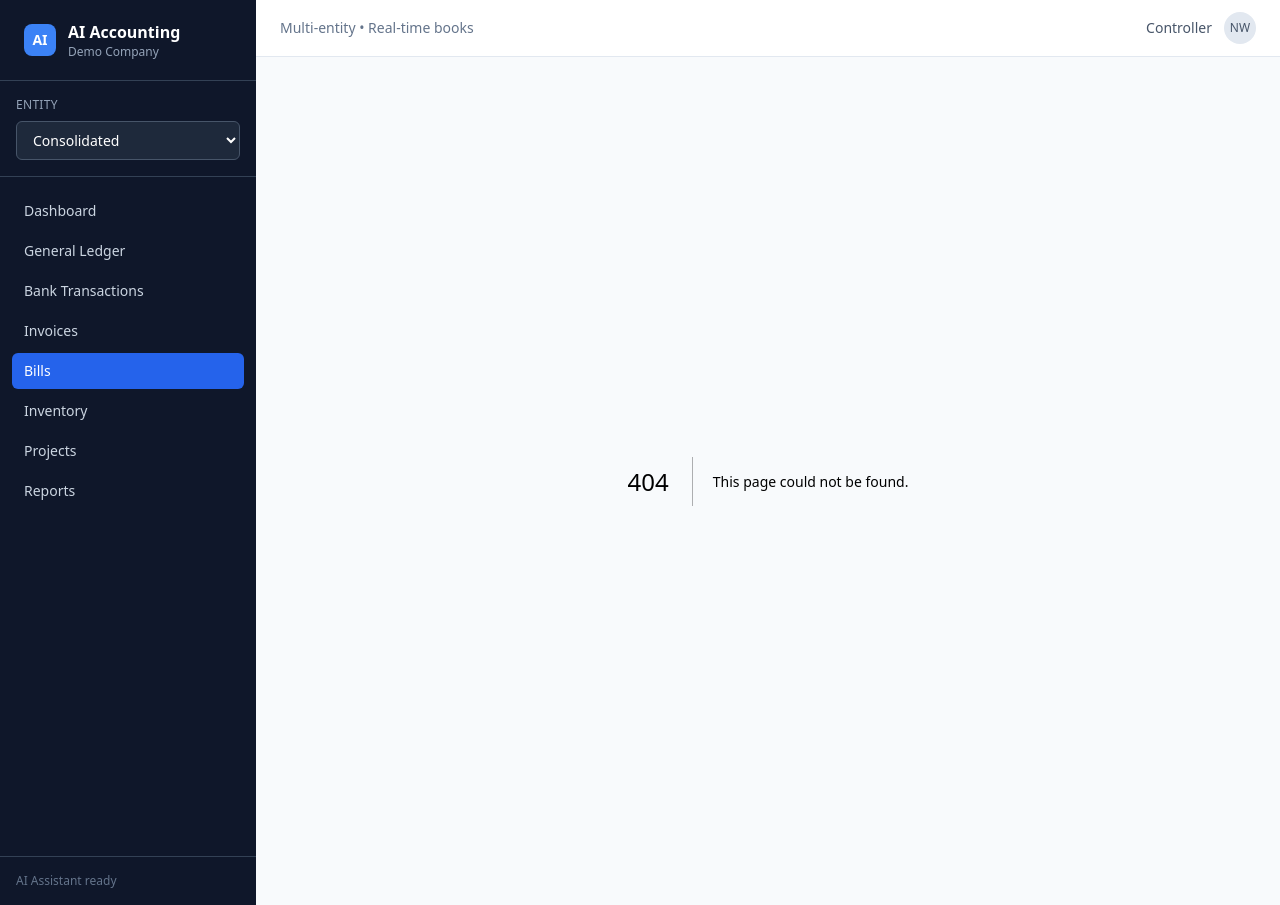
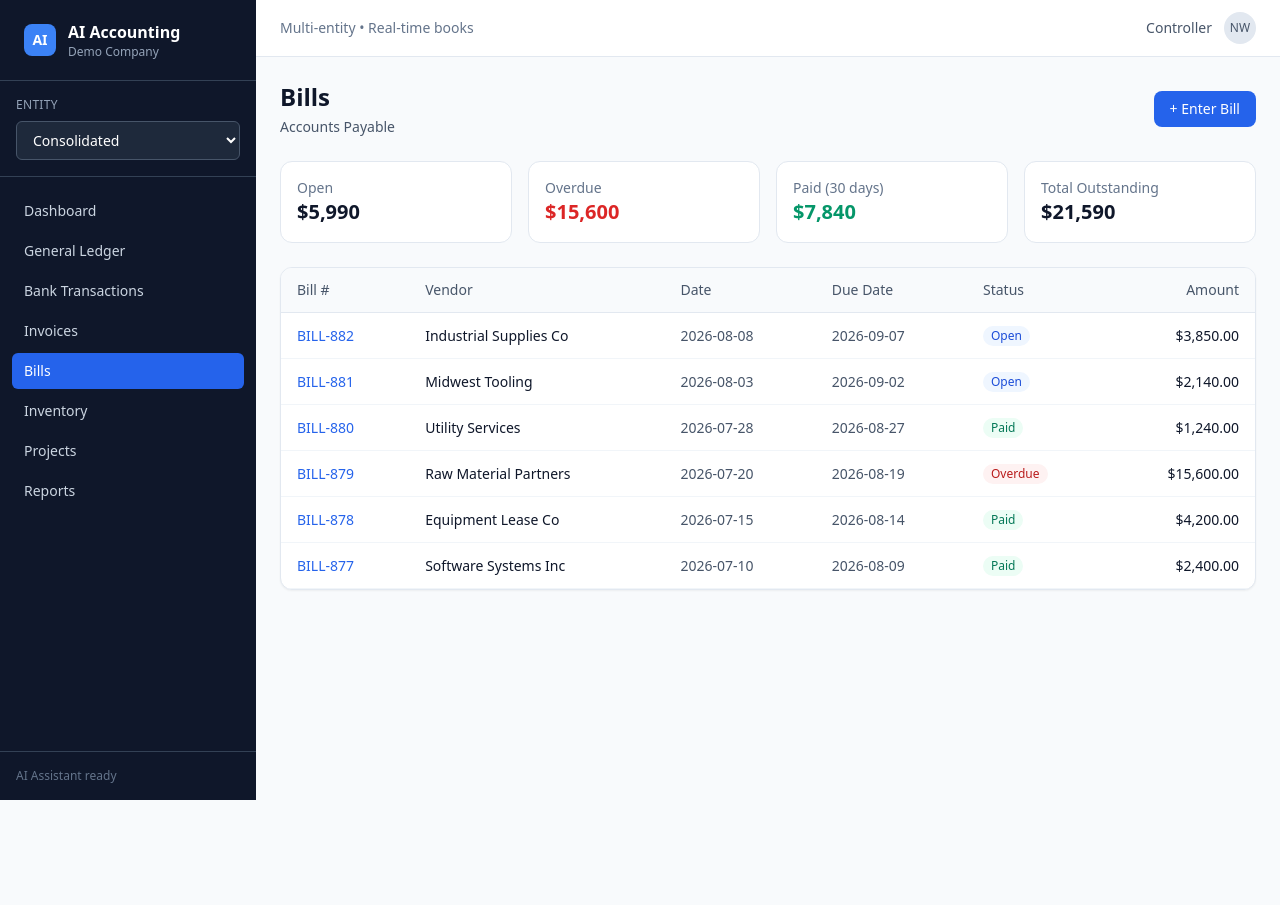
Before and after one commit to Walkachamen/ai-accounting, a Next.js app: page /bills in a window 1280 px wide. Before the commit this address had no page. After the commit the page ends 800 px from the top, so only its background shows below. Built offline with nearby package versions, Linux system fonts and the light colour scheme.

Commit message:
Create page.tsx

```diff
--- /dev/null
+++ b/src/app/bills/page.tsx
@@ -0,0 +1,80 @@
+export default function BillsPage() {
+  const bills = [
+    { number: "BILL-882", vendor: "Industrial Supplies Co", date: "2026-08-08", due: "2026-09-07", amount: 3850.00, status: "Open" },
+    { number: "BILL-881", vendor: "Midwest Tooling", date: "2026-08-03", due: "2026-09-02", amount: 2140.00, status: "Open" },
+    { number: "BILL-880", vendor: "Utility Services", date: "2026-07-28", due: "2026-08-27", amount: 1240.00, status: "Paid" },
+    { number: "BILL-879", vendor: "Raw Material Partners", date: "2026-07-20", due: "2026-08-19", amount: 15600.00, status: "Overdue" },
+    { number: "BILL-878", vendor: "Equipment Lease Co", date: "2026-07-15", due: "2026-08-14", amount: 4200.00, status: "Paid" },
+    { number: "BILL-877", vendor: "Software Systems Inc", date: "2026-07-10", due: "2026-08-09", amount: 2400.00, status: "Paid" },
+  ];
+
+  return (
+    <div>
+      <div className="flex items-center justify-between mb-6">
+        <div>
+          <h1 className="text-2xl font-bold text-slate-900">Bills</h1>
+          <p className="text-slate-600 text-sm mt-1">Accounts Payable</p>
+        </div>
+        <button className="bg-blue-600 text-white px-4 py-2 rounded-lg text-sm font-medium hover:bg-blue-700">
+          + Enter Bill
+        </button>
+      </div>
+
+      <div className="grid grid-cols-1 md:grid-cols-4 gap-4 mb-6">
+        <div className="bg-white rounded-xl border border-slate-200 p-4">
+          <div className="text-sm text-slate-500">Open</div>
+          <div className="text-xl font-bold text-slate-900">$5,990</div>
+        </div>
+        <div className="bg-white rounded-xl border border-slate-200 p-4">
+          <div className="text-sm text-slate-500">Overdue</div>
+          <div className="text-xl font-bold text-red-600">$15,600</div>
+        </div>
+        <div className="bg-white rounded-xl border border-slate-200 p-4">
+          <div className="text-sm text-slate-500">Paid (30 days)</div>
+          <div className="text-xl font-bold text-emerald-600">$7,840</div>
+        </div>
+        <div className="bg-white rounded-xl border border-slate-200 p-4">
+          <div className="text-sm text-slate-500">Total Outstanding</div>
+          <div className="text-xl font-bold text-slate-900">$21,590</div>
+        </div>
+      </div>
+
+      <div className="bg-white rounded-xl border border-slate-200 shadow-sm overflow-hidden">
+        <table className="w-full text-sm">
+          <thead className="bg-slate-50 border-b border-slate-200">
+            <tr>
+              <th className="text-left px-4 py-3 font-medium text-slate-600">Bill #</th>
+              <th className="text-left px-4 py-3 font-medium text-slate-600">Vendor</th>
+              <th className="text-left px-4 py-3 font-medium text-slate-600">Date</th>
+              <th className="text-left px-4 py-3 font-medium text-slate-600">Due Date</th>
+              <th className="text-left px-4 py-3 font-medium text-slate-600">Status</th>
+              <th className="text-right px-4 py-3 font-medium text-slate-600">Amount</th>
+            </tr>
+          </thead>
+          <tbody>
+            {bills.map((bill) => (
+              <tr key={bill.number} className="border-b border-slate-100 hover:bg-slate-50">
+                <td className="px-4 py-3 font-medium text-blue-600">{bill.number}</td>
+                <td className="px-4 py-3 text-slate-900">{bill.vendor}</td>
+                <td className="px-4 py-3 text-slate-600">{bill.date}</td>
+                <td className="px-4 py-3 text-slate-600">{bill.due}</td>
+                <td className="px-4 py-3">
+                  <span className={`inline-flex px-2 py-0.5 rounded-full text-xs font-medium ${
+                    bill.status === "Paid" ? "bg-emerald-50 text-emerald-700" :
+                    bill.status === "Overdue" ? "bg-red-50 text-red-700" :
+                    "bg-blue-50 text-blue-700"
+                  }`}>
+                    {bill.status}
+                  </span>
+                </td>
+                <td className="px-4 py-3 text-right font-medium">
+                  ${bill.amount.toLocaleString("en-US", { minimumFractionDigits: 2 })}
+                </td>
+              </tr>
+            ))}
+          </tbody>
+        </table>
+      </div>
+    </div>
+  );
+}
```
